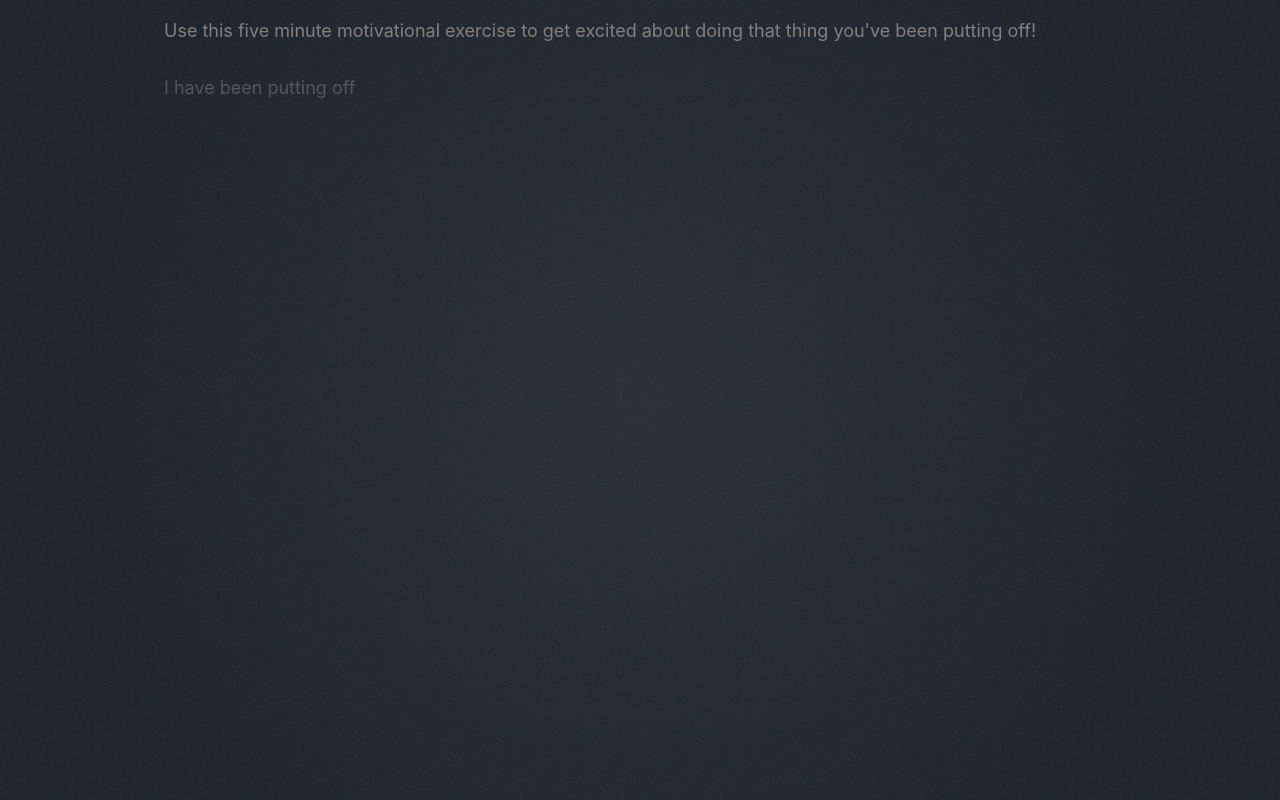
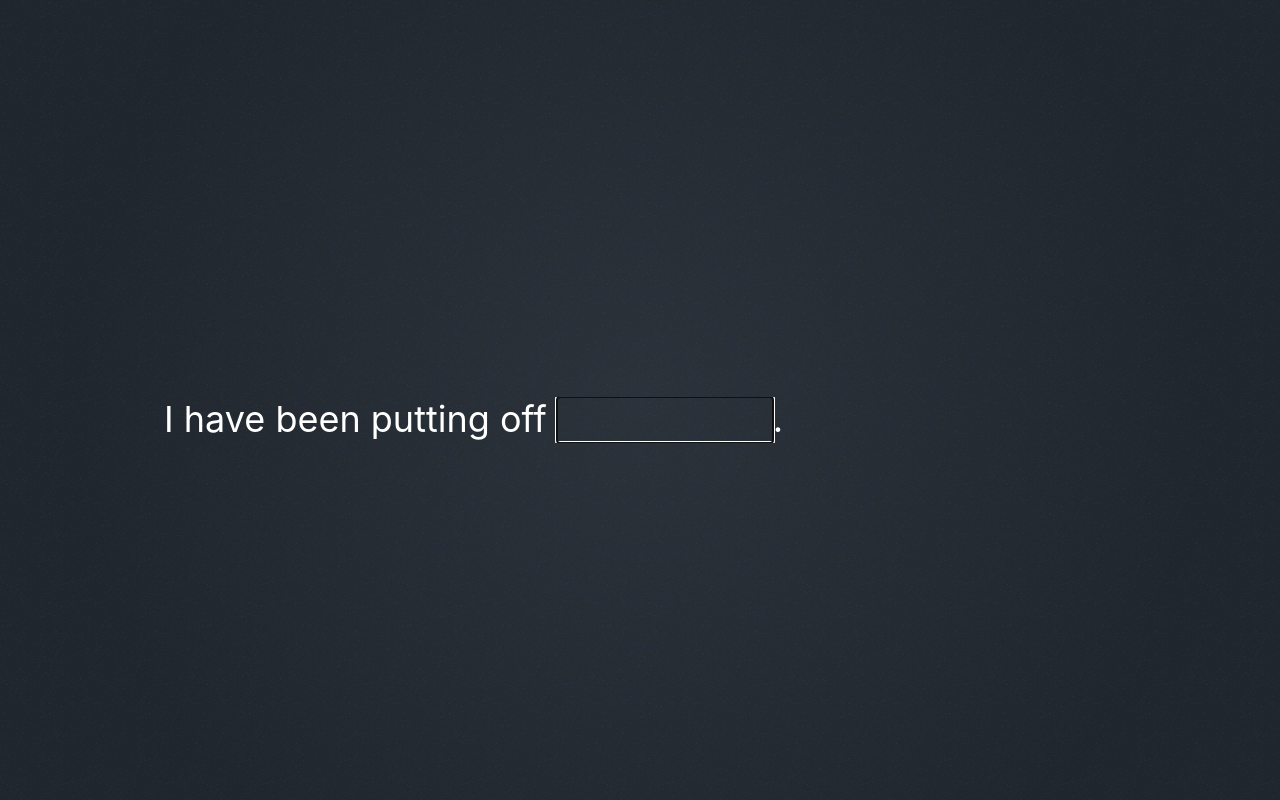
Before and after one commit to hellochar/stopavoidingwork, a React (Create React App) app: page / in a window 1280 px wide. Built offline with nearby package versions, Linux system fonts and the light colour scheme.

Commit message:
remove needless blocking intro

```diff
--- a/src/app.tsx
+++ b/src/app.tsx
@@ -6,7 +6,7 @@ import { Entry } from './entry';
 import { ShareButton } from './shareButton';
 
 interface IAppState {
-  isWhatVisible: boolean;
+  shouldShowWhy?: boolean;
   what?: string;
   whys: string[];
   pasts: string[];
@@ -19,7 +19,7 @@ interface IAppState {
 
 class App extends PureComponent<{}, IAppState> {
   state: IAppState  = {
-    isWhatVisible: false,
+    shouldShowWhy: false,
     what: undefined,
     whys: [],
     pasts: [],
@@ -34,9 +34,9 @@ class App extends PureComponent<{}, IAppState> {
     return this.state.habitFeelings.length >= 6;
   }
 
-  makeSingleEntryHandler(propName: keyof IAppState) {
+  makeSingleEntryHandler(propName: keyof IAppState, callback?: () => void) {
     return (val: string) => {
-      this.setState({ [propName]: val } as any);
+      this.setState({ [propName]: val } as any, callback);
     }
   }
 
@@ -55,7 +55,9 @@ class App extends PureComponent<{}, IAppState> {
   }
 
 
-  handleEntryWhat = this.makeSingleEntryHandler("what");
+  handleEntryWhat = this.makeSingleEntryHandler("what", () => {
+    setTimeout(() => this.setState({ shouldShowWhy: true}), 1000);
+  });
 
   handleEntryWhy = this.makeMultiEntryHandler("whys");
 
@@ -71,27 +73,18 @@ class App extends PureComponent<{}, IAppState> {
 
   handleEntryHabitFeeling = this.makeMultiEntryHandler("habitFeelings");
 
-  componentDidMount() {
-    setTimeout(() => {
-      this.setState({
-        isWhatVisible: true
-      });
-    }, 5000);
-  }
-
   render() {
     const formClassName = classnames("form", { "finished": this.isFinished });
+    const whatClassName = classnames("divider-what", {
+      "empty": this.state.what == null
+    });
     return (
       <div className={formClassName}>
-        <Divider className="divider-intro noprint" page={0} visible={true}>
-          <TypewriterText duration={3}>Use this five minute motivational exercise to get excited about doing that thing you've been putting off!</TypewriterText>
+        <Divider className={whatClassName} page={1} visible={true}>
+          I have been putting off <Entry focusDelay={0} id="what" onEntry={this.handleEntryWhat} /><span className="period">.</span>
         </Divider>
 
-        <Divider className="divider-what" page={1} visible={this.state.isWhatVisible} lazyRenderChildren={true}>
-          I have been putting off <Entry focusDelay={1000} id="what" onEntry={this.handleEntryWhat} /><span className="period">.</span>
-        </Divider>
-
-        <Divider page={2} visible={this.state.what != null}>
+        <Divider page={2} visible={this.state.shouldShowWhy}>
           I haven't done this yet because <Entry
             index={0} id="why-0" onEntry={this.handleEntryWhy} />
           , <Entry index={1} id="why-1" onEntry={this.handleEntryWhy} />
--- a/src/index.scss
+++ b/src/index.scss
@@ -58,10 +58,10 @@ a {
   transition: color 0.5s, border-color 0.5s;
   padding-top: 20px;
 
-  &.finished {
-    color: $text-secondary-color;
-    border-color: $text-secondary-color;
-  }
+  // &.finished {
+  //   color: $text-secondary-color;
+  //   border-color: $text-secondary-color;
+  // }
 
   :first-child {
     margin-top: 0;
@@ -72,7 +72,7 @@ a {
   animation: expandOut 0.5s 0.5s ease-out both;
   @keyframes expandOut {
     from { min-width: 0; }
-    to { min-width: 120px; }
+    to { min-width: 6em; }
   }
 }
 
@@ -119,7 +119,7 @@ a {
 }
 
 .entry {
-  min-width: 120px;
+  min-width: 6em;
   display: inline-block;
   border: none;
   margin-top: 2px;
@@ -153,6 +153,17 @@ a {
 }
 
 .divider-what {
+  animation: fadeIn 1s both;
+  @keyframes fadeIn {
+    from { opacity: 0 }
+    to { opacity: 1 }
+  }
+  transition: transform 1s, font-size 1s;
+  &.empty {
+    transform: translateY(50vh) translateY(-50%);
+    font-size: 2em;
+  }
+
   .period {
     animation: comeIn 0s 1.25s step-end both;
     @keyframes comeIn {
```
